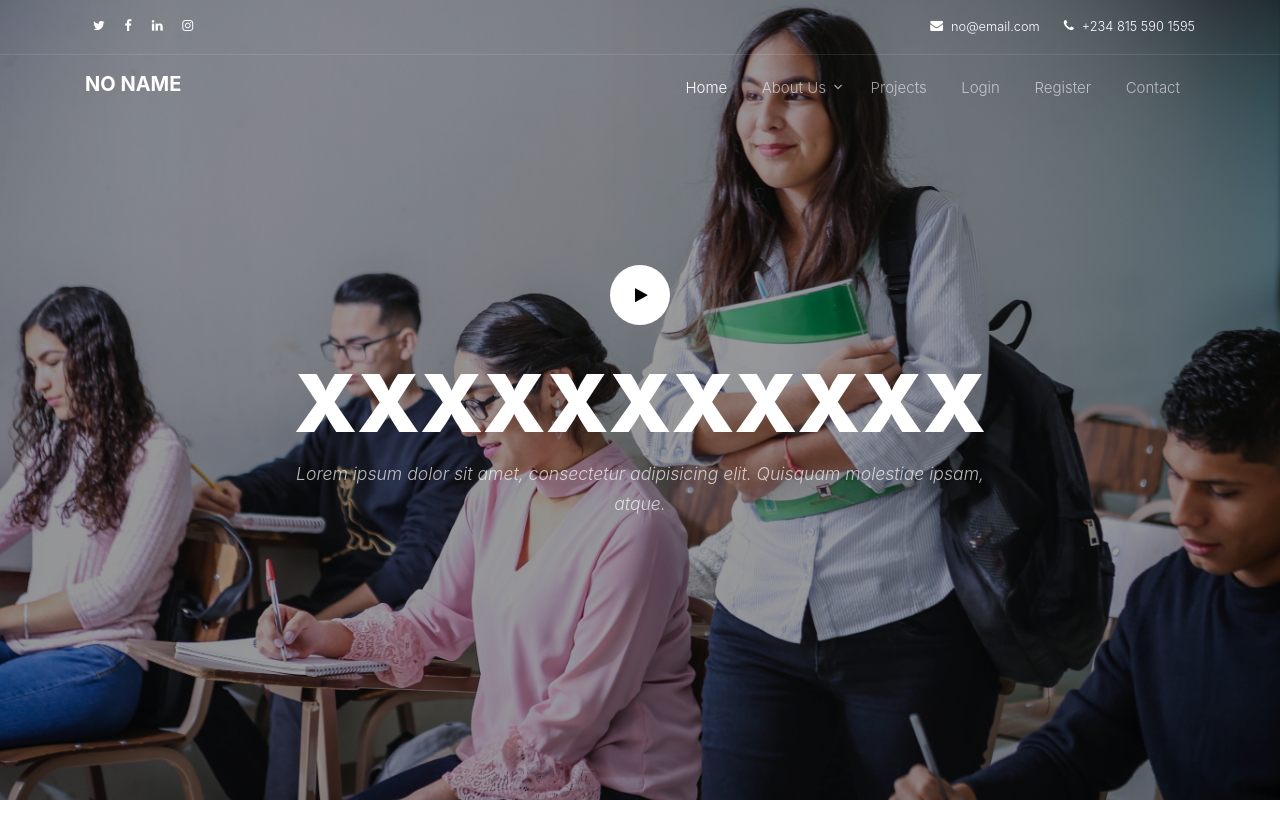
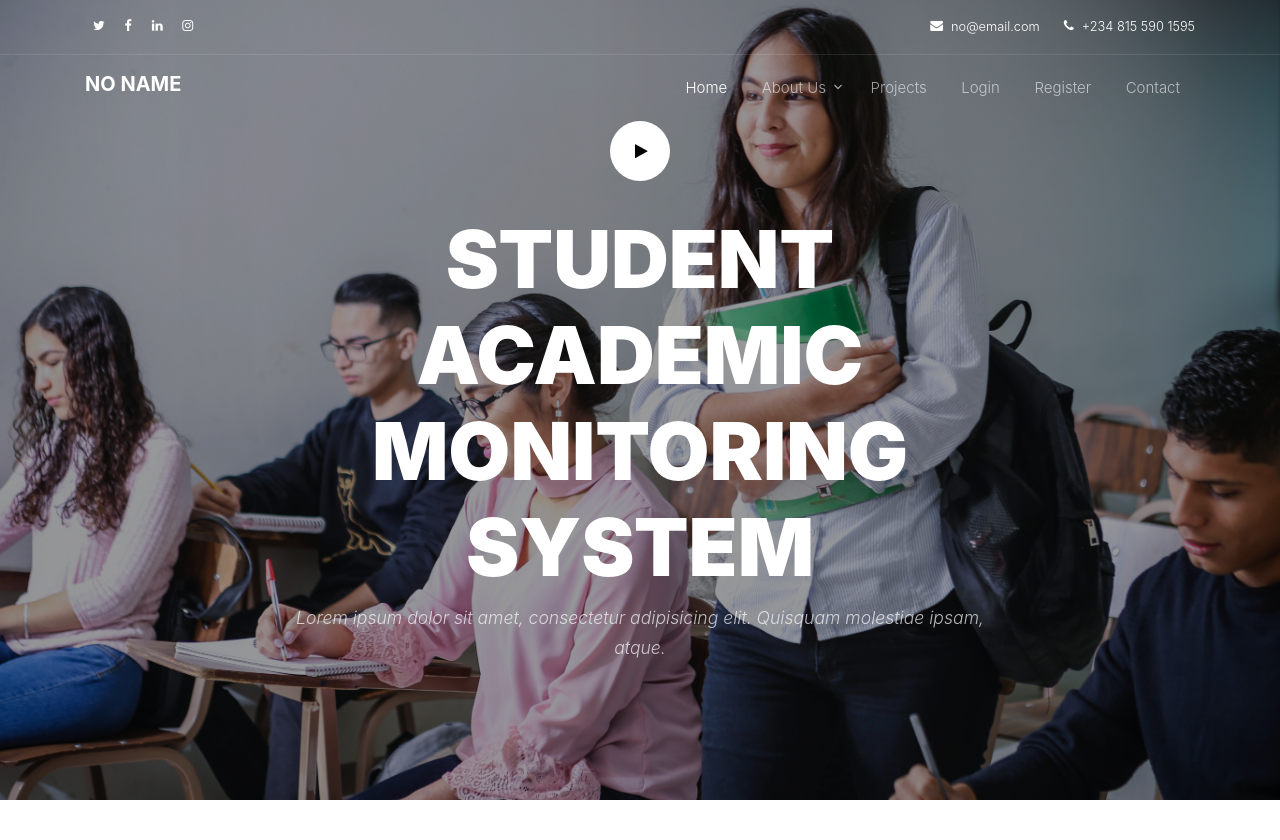
Before and after one commit to Dacasder/Finalyear, a PHP site: page / in a window 1280 px wide. Shown: the top 840 px of the page. Run offline with PHP 8.4, Linux system fonts and the light colour scheme; some web fonts are replaced.

Commit message:
Changed the name on the landing page

```diff
--- a/index.php
+++ b/index.php
@@ -120,7 +120,7 @@
             <a data-fancybox data-ratio="2" href="" class="play-button d-block">
               <span class="icon-play"></span>
             </a>
-            <h1 class="text-uppercase">XXXXXXXXXXX</h1>
+            <h1 class="text-uppercase">Student Academic Monitoring System</h1>
             <span class="sub-text mb-3 d-block"><em>Lorem ipsum dolor sit amet, consectetur adipisicing elit. Quisquam molestiae ipsam, atque.</em></span>
           </div>
         </div>
```
